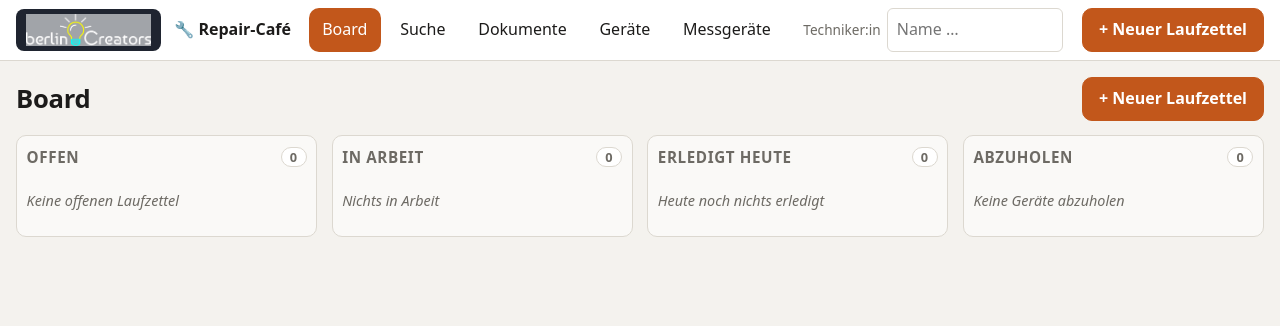
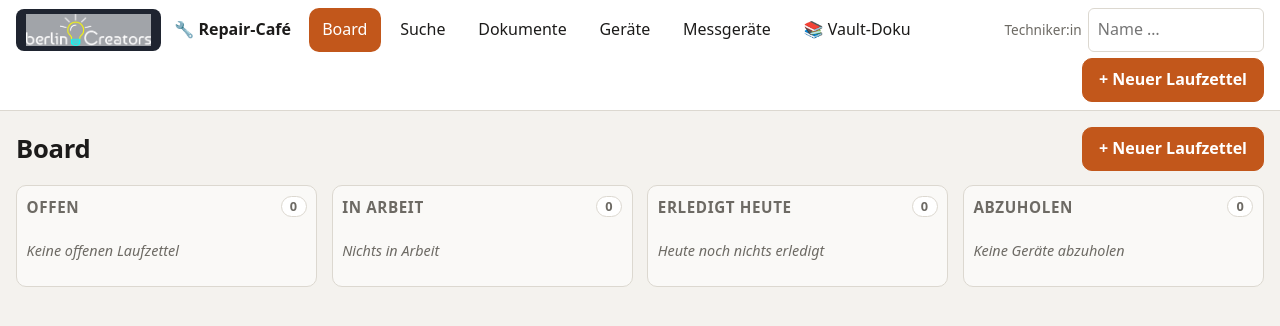
Before and after one commit to robotfreak/repair-cafe, a Flask app: page / in a window 1280 px wide. Shown: the top 326 px of the page. Run offline with Flask 3, Linux system fonts and the light colour scheme; data that the repository does not hold is empty.

Commit message:
feat: Vault-Dokumentation vollständig integriert
- Blueprint in app/__init__.py registriert
- Navigation: 📚 Vault-Doku Link hinzugefügt
- markdown Package im .venv installiert
- Service läuft erfolgreich

✅ Single Source of Truth: Vault als Submodule
✅ Markdown-Rendering im Browser
✅ Durchsuchbare Dokumentation
✅ Ordner-Struktur wie in Obsidian

```diff
--- a/app/__init__.py
+++ b/app/__init__.py
@@ -37,6 +37,7 @@ def create_app(data_dir=None):
     from app.search import bp as search_bp
     from app.documents import bp as documents_bp
     from app.equipment import bp as equipment_bp
+    from app.docs_viewer import bp as docs_bp
 
     app.register_blueprint(devices_bp)
     app.register_blueprint(waivers_bp)
@@ -46,6 +47,7 @@ def create_app(data_dir=None):
     app.register_blueprint(search_bp)
     app.register_blueprint(documents_bp)
     app.register_blueprint(equipment_bp)
+    app.register_blueprint(docs_bp)
 
     @app.route("/")
     def index():
--- a/templates/index.html
+++ b/templates/index.html
@@ -18,6 +18,7 @@
     <a href="#/documents" data-nav="documents" class="nav-link">Dokumente</a>
     <a href="#/devices" data-nav="devices" class="nav-link">Geräte</a>
     <a href="#/test-devices" data-nav="test-devices" class="nav-link">Messgeräte</a>
+    <a href="/docs/" data-nav="docs" class="nav-link">📚 Vault-Doku</a>
     <span class="nav-author">
       <label for="nav-author" class="nav-author-label">Techniker:in</label>
       <input type="text" id="nav-author" maxlength="100" placeholder="Name …" autocomplete="name">
```
